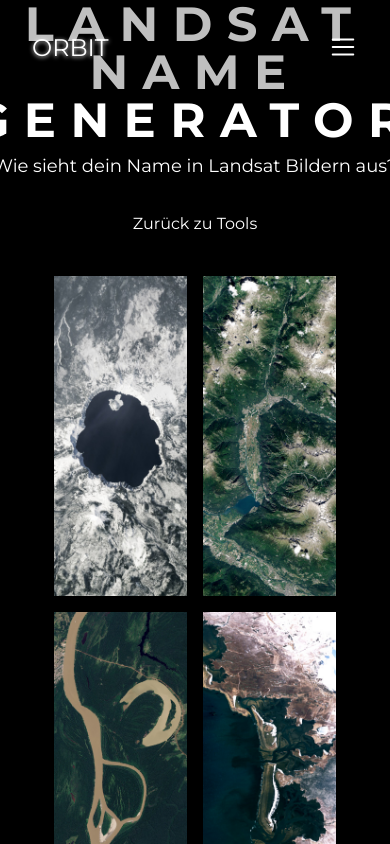
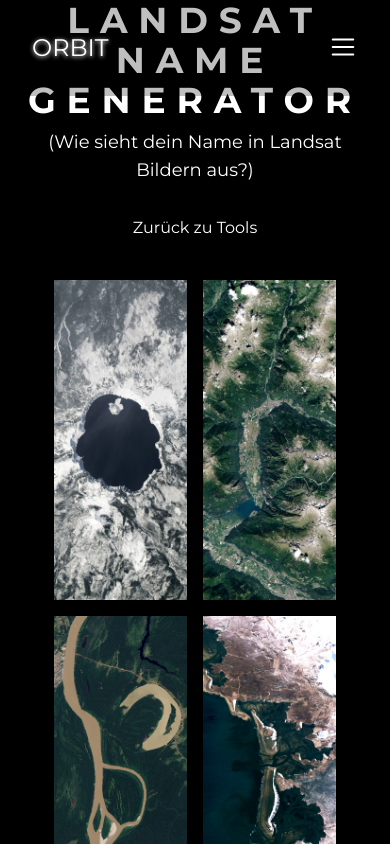
Before and after one commit to zeroequalsone/orbit, a Next.js app: page /tools/landsat-name-generator in a window 390 px wide. Shown: the top 844 px of the page. Built offline with nearby package versions, Linux system fonts and the light colour scheme.

Commit message:
fix(tool-header): adjusted desktop and mobile title size (#61)

```diff
--- a/app/components/tools/ToolHeader.tsx
+++ b/app/components/tools/ToolHeader.tsx
@@ -11,8 +11,8 @@
 export default function ToolHeader({ header, desc, toolTip }: ToolHeaderProps) {
   return (
     <div className="flex flex-col items-center gap-8">
-      <div className="flex items-center flex-col gap-2">
-        <h1 className="text-5xl text-center font-bold uppercase tracking-[0.3em]">
+      <div className="flex items-center flex-col gap-2 text-center">
+        <h1 className="text-4xl lg:text-5xl font-bold uppercase tracking-[0.3em]">
           {header}
         </h1>
         <div className="flex gap-2">
```
